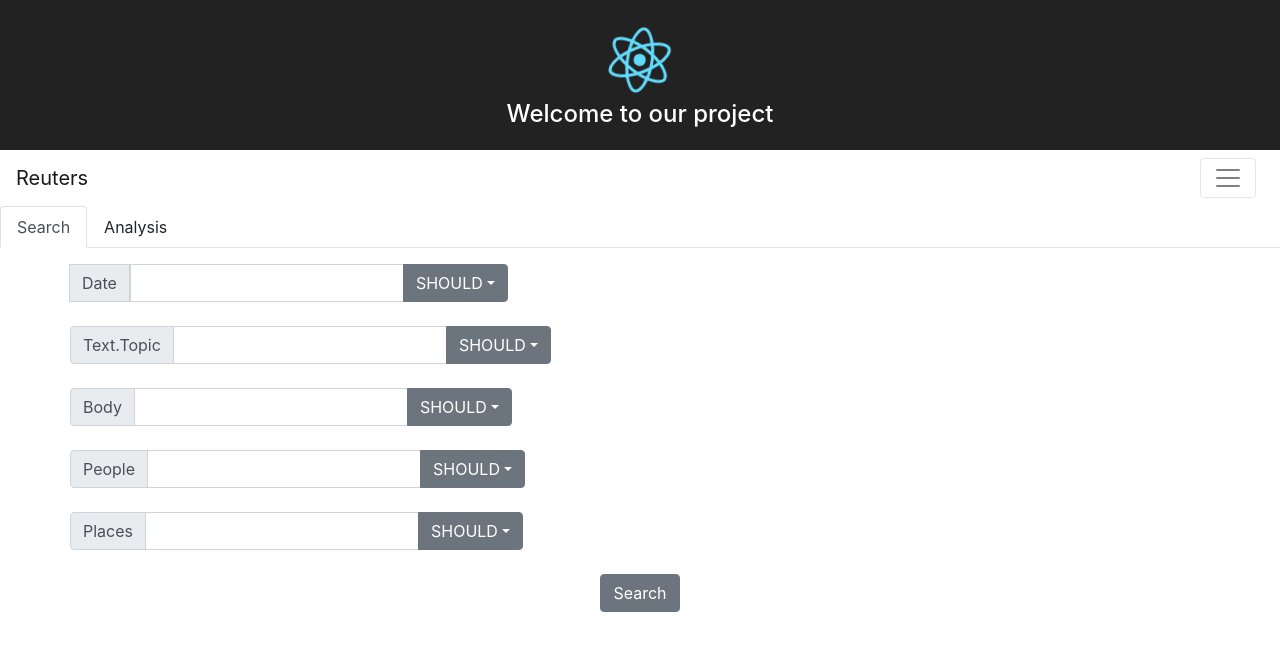
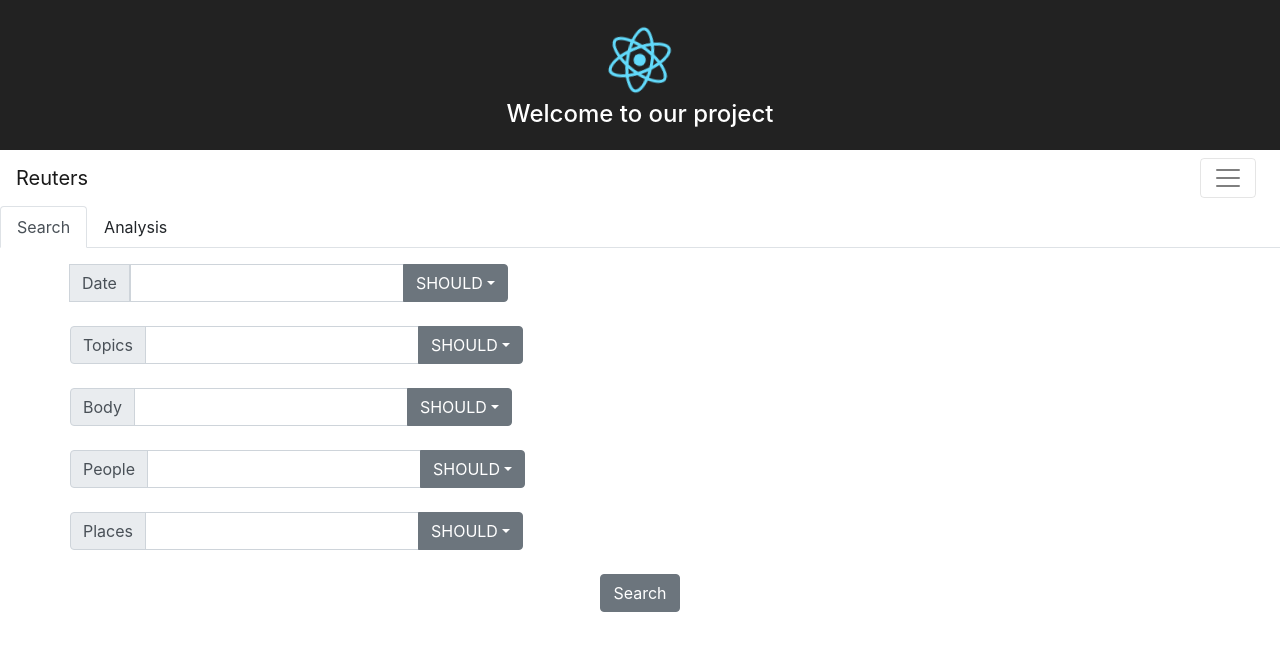
Before and after one commit to vidjul/NoSQLProject, a React (Create React App) app in the folder client/: page / in a window 1280 px wide. Shown: the top 650 px of the page. Built offline with nearby package versions, Linux system fonts and the light colour scheme.

Commit message:
change form bug fix

```diff
--- a/client/src/Components/InputComponent.js
+++ b/client/src/Components/InputComponent.js
@@ -36,11 +36,19 @@ class InputComponent extends Component {
     }
 
     render() {
+        let names = this.props.fieldType.split('.');
+        let name;
+        if (names.length > 1) {
+            name = names[1];
+        }
+        else {
+            name = this.props.fieldType;
+        }
         return (
             <div>
                 <InputGroup>
                     <InputGroupAddon addonType="prepend">
-                        <InputGroupText>{this.props.fieldType}</InputGroupText>
+                        <InputGroupText>{name}</InputGroupText>
                     </InputGroupAddon>
                     <Input name={this.props.fieldType} onChange={this.props.onFieldChange} />
                     <InputGroupButtonDropdown addonType="append" isOpen={this.state.dropdownOpen} toggle={this.toggleDropDown}>
--- a/client/src/Components/InputForm.js
+++ b/client/src/Components/InputForm.js
@@ -20,11 +20,11 @@ class InputForm extends Component {
                 value: null,
                 queryType: 'should',
             },
-            topic: {
+            topics: {
                 value: '',
                 queryType: 'should'
             },
-            body: {
+            'text.body': {
                 value: '',
                 queryType: 'should'
             },
@@ -115,11 +115,11 @@ class InputForm extends Component {
                 </Row>
                 <br />
                 <Row>
-                    <InputComponent fieldType="Text.Topic" onFieldChange={this.handleChange} onSelectChange={this.handleSelect} dropValue={this.state.topic.queryType} />
+                    <InputComponent fieldType="Topics" onFieldChange={this.handleChange} onSelectChange={this.handleSelect} dropValue={this.state.topics.queryType} />
                 </Row>
                 <br />
                 <Row>
-                    <InputComponent fieldType="Body" onFieldChange={this.handleChange} onSelectChange={this.handleSelect} dropValue={this.state.body.queryType} />
+                    <InputComponent fieldType="Text.Body" onFieldChange={this.handleChange} onSelectChange={this.handleSelect} dropValue={this.state['text.body'].queryType} />
                 </Row>
                 <br />
                 <Row>
```
